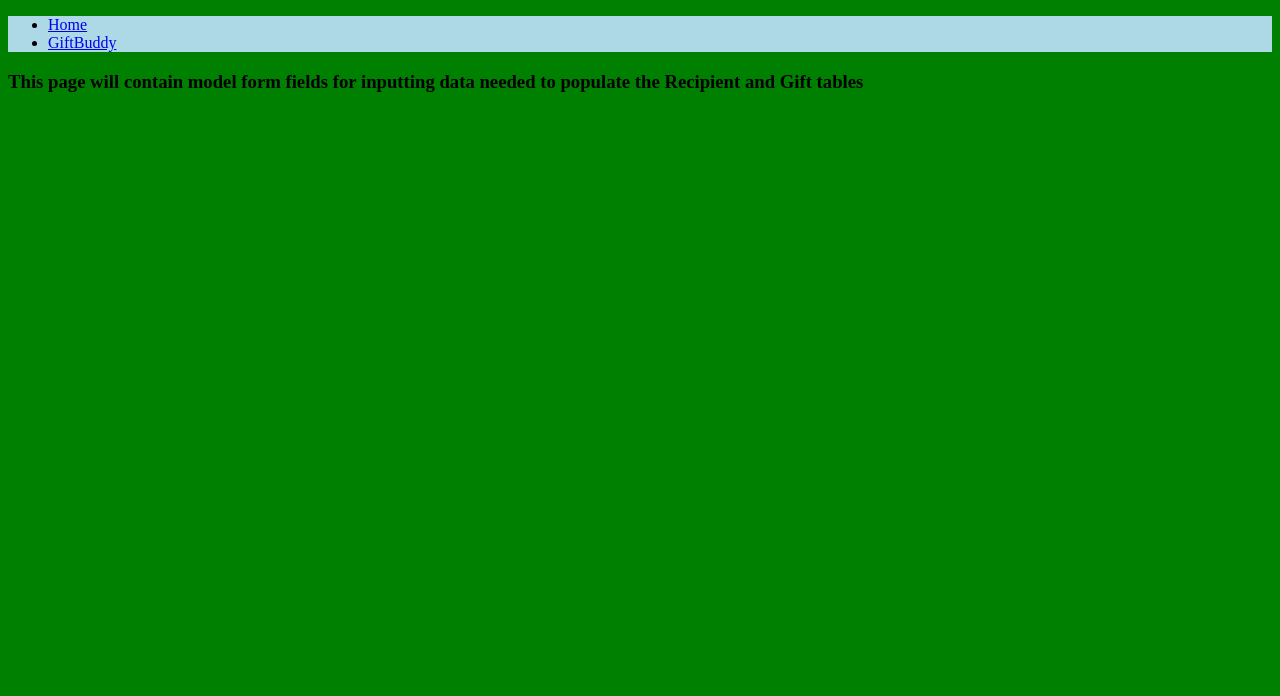
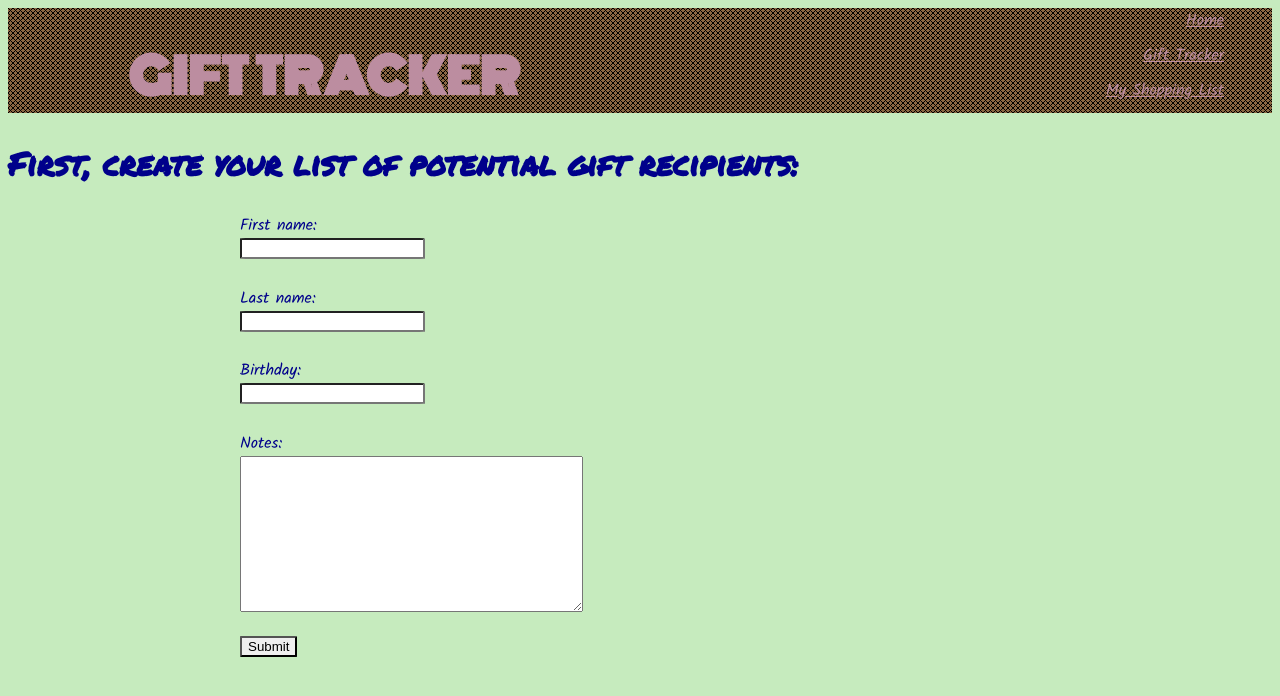
Before and after one commit to hudspace/gift_project, a Django app: page /idea_tracker/forms/recipient_form/ in a window 1280 px wide. Shown: the top 696 px of the page. Run offline with Django 3.2, Linux system fonts and the light colour scheme.

Commit message:
Added some styling and the form views.

```diff
--- a/gift_project/assets/css/layout.css
+++ b/gift_project/assets/css/layout.css
@@ -1,28 +1,69 @@
+
+
 :root {
-    background: #e6e6e6;
+    background: #c6ebbe
+;
 }
 
+
 header {
-    background: lightblue;
+    background: #8b6742;
+    color: #000;
+    background-image: url('../images/pattern2.png');
+    z-index: 1000;
+    display: grid;
+    grid-template-columns: 1fr 1fr;
+    grid-template-rows: 1fr;
+    grid-template-areas:
+    "title nav";
 }
 
 header h1 {
-    color: blue;
+    grid-area: title;
     text-align: center;
-    padding-top: 1.5em;
-    margin-top: -1em;
-    padding-bottom: .5em;
-    }
+    color: #bc8da0;
+    font-family: 'Monoton', cursive;
+    font-size: 3em;
+    margin-bottom: -20px;
+}
+
+nav {
+    grid-area: nav;
+}
+
+nav ul {
+    text-align: right;
+    margin: 0 auto;
+}
+
+nav li {
+    font-family: 'Kalam', cursive;
+    display: block;
+    margin: 0 2em;
+    padding: 0 1em 10px;
+}
+
+a {
+    color: #bc8da0;
+}
+
+a:visited {
+    color: #bc8da0;
+}
 
 h2 {
-    margin-bottom: 2.5em;
-    text-align: center;
+    color: darkblue;
+    font-family: 'Permanent Marker', cursive;
+    font-size: 2em;
+ }
+
+form {
+    color: darkblue;
+    font-family: 'Kalam', cursive;
+    width: 50em;
+    margin: 0 auto;
 }
 
-form {
-    width: 35em;
-    margin: 0 auto;
-}
 
 label, input {
     display: block;
@@ -32,30 +73,3 @@ label, input {
 input {
     margin-bottom: 2em;
 }
-
-.windfield {
-    display: inline-block;
-}
-
-#ecamexample {
-    width: 22em;
-}
-
-input::placeholder {
-    color: #a8dcf0;
-    font-style: italic;
-}
-
-#submit {
-    background-color: blue;
-    color: white;
-}
-
-input::value {
-    line-height: 50%;
-}
-
-#result {
-    color: blue;
-    font-style: italic;
-}
--- a/gift_project/idea_tracker/admin.py
+++ b/gift_project/idea_tracker/admin.py
@@ -1,6 +1,6 @@
 from django.contrib import admin
 
-from .models import Recipient, Gift
+from . import models
 
-admin.site.register(Recipient)
-admin.site.register(Gift)
+admin.site.register(models.Recipient)
+admin.site.register(models.Gift)
--- /dev/null
+++ b/gift_project/idea_tracker/forms.py
@@ -0,0 +1,27 @@
+from django.forms import ModelForm
+
+from datetime import date
+
+from django import forms
+
+from . import models
+
+class RecipientForm(ModelForm):
+    class Meta:
+        model = models.Recipient
+        fields = ['first_name', 'last_name', 'birthday', 'notes',]
+
+    def clean_birthday(request, self):
+        if request.method == 'POST':
+            if self.birthday >= datetime.date:
+                print('Please enter a valid birthday')
+            else:
+                birthday = self.birthday
+        return birthday
+
+
+
+class GiftForm(ModelForm):
+    class Meta:
+        model = models.Gift
+        fields = ['name', 'model_number', 'recipients',]
--- a/gift_project/idea_tracker/models.py
+++ b/gift_project/idea_tracker/models.py
@@ -1,5 +1,7 @@
+from django.core.urlresolvers import reverse
 from django.db import models
-from django.forms import ModelForm
+
+
 
 class Recipient(models.Model):
     first_name = models.CharField(max_length=30)
@@ -10,20 +12,11 @@ class Recipient(models.Model):
     def __str__(self):
         return "{} {}".format(self.first_name, self.last_name)
 
+
 class Gift(models.Model):
     name = models.CharField(max_length=30)
     model_number = models.CharField(max_length=30, blank=True)
     recipients = models.ManyToManyField(Recipient)
 
     def __str__(self):
-        return self.name
-
-class RecipientForm(ModelForm):
-    class Meta:
-        model = Recipient
-        fields = ['first_name', 'last_name', 'birthday', 'notes',]
-
-class GiftForm(ModelForm):
-    class Meta:
-        model = Gift
-        fields = ['name', 'model_number', 'recipients',]
+        return "{}, {}".format(self.name, self.recipients)
--- a/gift_project/idea_tracker/static/idea_tracker/css/forms.css
+++ /dev/null
@@ -1,3 +0,0 @@
-:root {
-    background: green;
-}
--- a/gift_project/idea_tracker/templates/idea_tracker/forms.html
+++ b/gift_project/idea_tracker/templates/idea_tracker/gift_form.html
@@ -1,13 +1,15 @@
 {% extends 'layout.html' %}
 {% load static from staticfiles %}
 
-{% block static %}<link rel="stylesheet" href="{% static 'idea_tracker/css/forms.css' %}">{% endblock %}
+{% block content %}
 
+<h2>Now, enter your gift ideas:</h2>
 
-    {% block content %}
+    <form method="POST" action="">
+        {% csrf_token %}
+        {{ gift_form.as_p }}
+    <input type="submit" value="Submit">
     <!--This page will contain model form fields for inputting data needed to populate the Recipient and Gift tables-->
     <h3>This page will contain model form fields for inputting data needed to populate the Recipient and Gift tables</h3>
-    {% endblock %}
 
-</body>
-</html>
+{% endblock %}
--- /dev/null
+++ b/gift_project/idea_tracker/templates/idea_tracker/recipient_form.html
@@ -0,0 +1,20 @@
+{% extends 'layout.html' %}
+{% load static from staticfiles %}
+
+
+    {% block content %}
+
+    <h2>First, create your list of potential gift recipients:</h2>
+
+
+    <form method="POST" action="/idea_tracker/forms/gift_form/">
+        {% csrf_token %}
+        {{ recipient_form.as_p }}
+        <input type="submit" value="Submit">
+    </form>
+
+
+
+    {% if messages %}{{ message }}{% endif %}
+
+    {% endblock %}
--- a/gift_project/idea_tracker/templates/idea_tracker/shoppinglist.html
+++ b/gift_project/idea_tracker/templates/idea_tracker/shoppinglist.html
@@ -1,7 +1,7 @@
 {% extends 'layout.html' %}
 {% load static from staticfiles %}
 
-{% block static %}<link rel="stylesheet" href="{% static 'idea_tracker/css/forms.css' %}">{% endblock %}
+
 
     {% block content %}
     <!--This page will output the results of the inputs on the forms page...a 'big picture'or 'shopping list' view of all recipients, their associated gifts, individual prices and a total price for all gifts-->
--- a/gift_project/idea_tracker/urls.py
+++ b/gift_project/idea_tracker/urls.py
@@ -3,6 +3,7 @@ from django.conf.urls import url
 from . import views
 
 urlpatterns = [
-    url(r'^forms/', views.forms, name='forms'),
-    url(r'^shoppinglist/', views.shoppinglist, name='shoppinglist')
+    url(r'^forms/recipient_form/', views.recipient_form, name='recipient_form'),
+    url(r'^forms/gift_form/', views.gift_form, name='gift_form'),
+    url(r'^shoppinglist/', views.shopping_list, name='shopping_list'),
 ]
--- a/gift_project/idea_tracker/views.py
+++ b/gift_project/idea_tracker/views.py
@@ -1,11 +1,27 @@
-from django.http import HttpResponse
-from django.shortcuts import render
-
-from .models import Recipient, Gift
+from django.contrib import messages
+from django.shortcuts import get_object_or_404, render
 
 
-def forms(request):
-    return render(request, 'idea_tracker/forms.html', {'forms': forms})
+from . import forms
+from . import models
 
-def shoppinglist(request):
+
+def recipient_form(request):
+    recipient_form = forms.RecipientForm()
+    if recipient_form.is_valid():
+        new_list = form.save(commit=False)
+        new_list.save()
+        messages.add_message(request, messages.SUCCESS, 'New gift recipient list added!')
+    return render(request, 'idea_tracker/recipient_form.html', {'recipient_form': recipient_form})
+
+def gift_form(request):
+    gift_form = forms.GiftForm()
+    if gift_form.is_valid():
+        new_item = form.save(commit=False)
+        new_item.save()
+        messages.add_message(request, messages.SUCCESS, 'New gift idea added!')
+    return render (request, 'idea_tracker/gift_form.html', {'gift_form': gift_form})
+
+
+def shopping_list(request):
     return render(request, 'idea_tracker/shoppinglist.html')
--- a/gift_project/templates/home.html
+++ b/gift_project/templates/home.html
@@ -1,6 +1,6 @@
 {% extends "layout.html" %}
 
-{% load static from staticfiles %}
+
 
 
 
--- a/gift_project/templates/layout.html
+++ b/gift_project/templates/layout.html
@@ -1,30 +1,37 @@
+<!doctype html>
 {% load static from staticfiles %}
-
-<!doctype html>
 <html>
 <head>
 
     <title>{% block title %}{% endblock %}</title>
+    <link href="https://fonts.googleapis.com/css?family=Kalam|Monoton|Permanent+Marker" rel="stylesheet">
     <link rel="stylesheet" href="{% static 'css/layout.css' %}">
-    {% block static %}{% endblock %}
+    {% block css %}{% endblock %}
 
 </head>
 
 <body>
 
+    <div class="hero">
 
+        <header>
+            <h1>GIFT TRACKER</h1>
+            <nav>
+                <ul>
+                    <li><a href="/home">Home</a></li>
+                    <li><a href="/idea_tracker/forms/recipient_form">Gift Tracker</a></li>
+                    <li><a href="/idea_tracker/shoppinglist">My Shopping List</a></li>
+                </ul>
+            </nav>
+        </header>
 
-    <header class='hero'>
-        <nav>
-            <ul>
-                <li><a href="home.html">Home</a></li>
-                <li><a href="forms.html">GiftBuddy</a></li>
-            </ul>
-        </nav>
-    </header>
+        <aside>
+        </aside>
+
+    </div>
 
     {% block content %}
-    <h2>Welcome to GiftBuddy...Here you can store your best gift ideas, assign them to recipients, track gifted/ungifted/regifted status, and check them off on your budget!<h2>
+    <h2>Welcome to Gift Tracker...Here you can store your best gift ideas, assign them to recipients, track gifted/ungifted/regifted status, and check them off on your budget!<h2>
     {% endblock %}
 
 
```
Also changed, not shown: gift_project/assets/images/pattern2.png (added), gift_project/db.sqlite3, gift_project/idea_tracker/migrations/0002_auto_20171005_1729.py (added).
